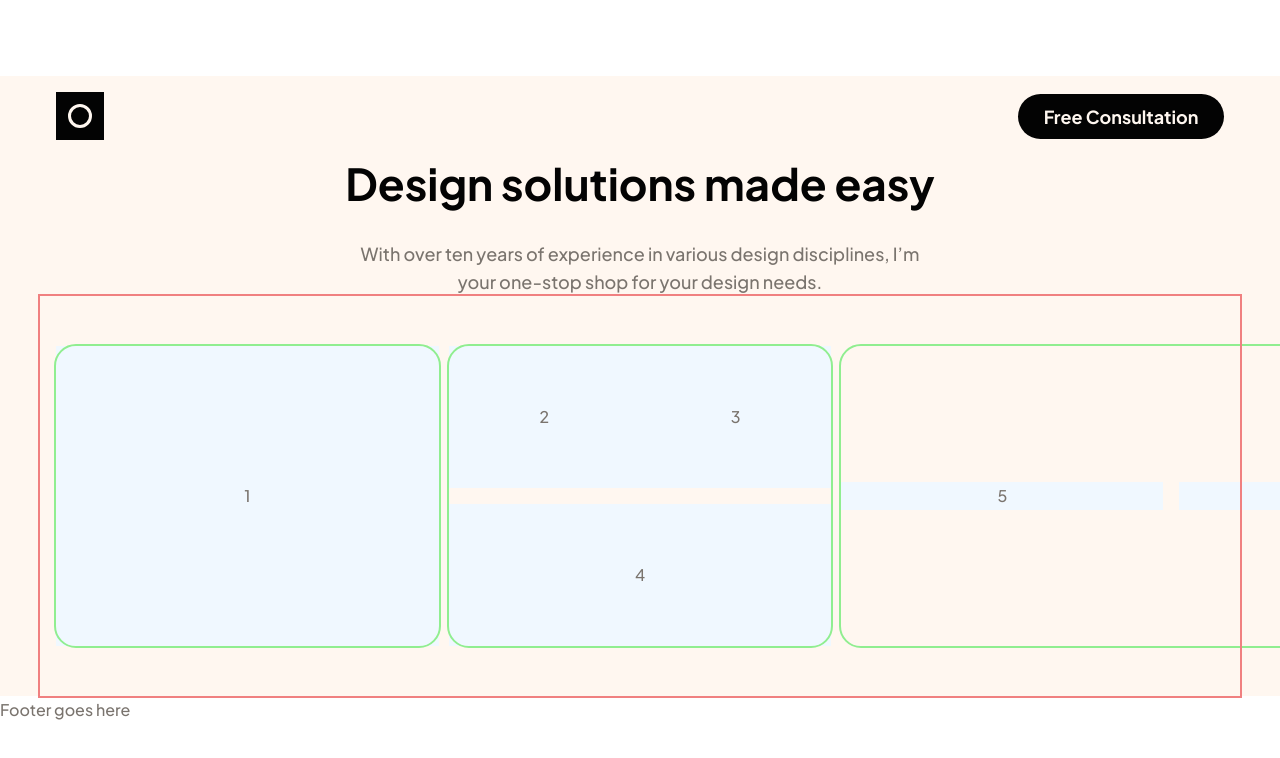
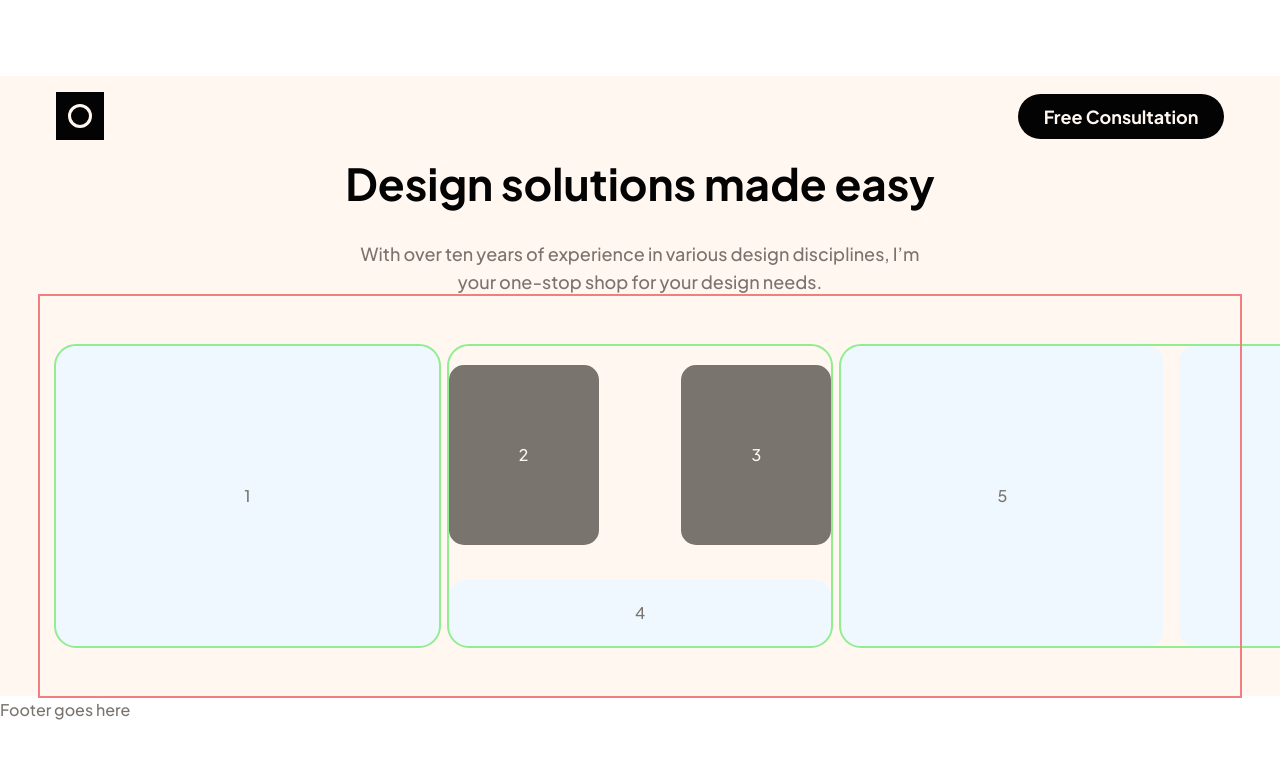
Before and after one commit to Hcmwebs/single-page-design-portfolio, a React (Vite) app: page / in a window 1280 px wide. Shown: the top 758 px of the page. Built offline with nearby package versions, Linux system fonts and the light colour scheme.

Commit message:
started woring on the main Content

```diff
--- a/src/Components/MainContent.jsx
+++ b/src/Components/MainContent.jsx
@@ -11,15 +11,15 @@ const MainContent = () => {
 							<div className='card1'>1</div>
 						</div>
 						<div className='card'>
-							<div className='card1 card-flex'>
+							<div className='card-flex'>
 								<div className='card1 card2'>2</div>
 								<div className='card1 card2' >3</div>
 							</div>
-							<div className='card1'>4</div>
+							<div className='card1 three'>4</div>
 						</div>
 						<div className='card card-full card-flex'>
-							<div className='card1'>5</div>
-							<div className='card1'>6</div>
+							<div className='card1 three'>5</div>
+							<div className='card1 three'>6</div>
 						</div>
 					</div>
 				</section>
--- a/src/Styles/Main.styled.jsx
+++ b/src/Styles/Main.styled.jsx
@@ -33,6 +33,8 @@ const StyledMain = styled.main`
 			@media (min-width: 768px) {
 				&.card-flex {
 					width: 660px;
+					height: 150px;
+
 					display: flex;
 					justify-content: space-between;
 				}
@@ -43,18 +45,24 @@ const StyledMain = styled.main`
 				height: 100%;
 				display: grid;
 				place-items: center;
+				gap: 1rem;
+				border-radius: 15px;
 				background-color: aliceblue;
 
+				&.card2 {
+					width: 150px;
+					height: 180px;
+					background-color: var(--mediumBrown);
+					color:var(--lightCream)
+				}
 
-				&.card-flex {
+			}
+			.card-flex {
+				width: 100%;
 					display: flex;
+					justify-content: space-between;
+					gap:1rem;
 				}
-			}
-			&.card2 {
-				width: 100px;
-				height: 100px;
-				background-color: var(mediumBrown);
-			}
 		}
 		&.three {
 			background-color: var(--summerYellow);
```
